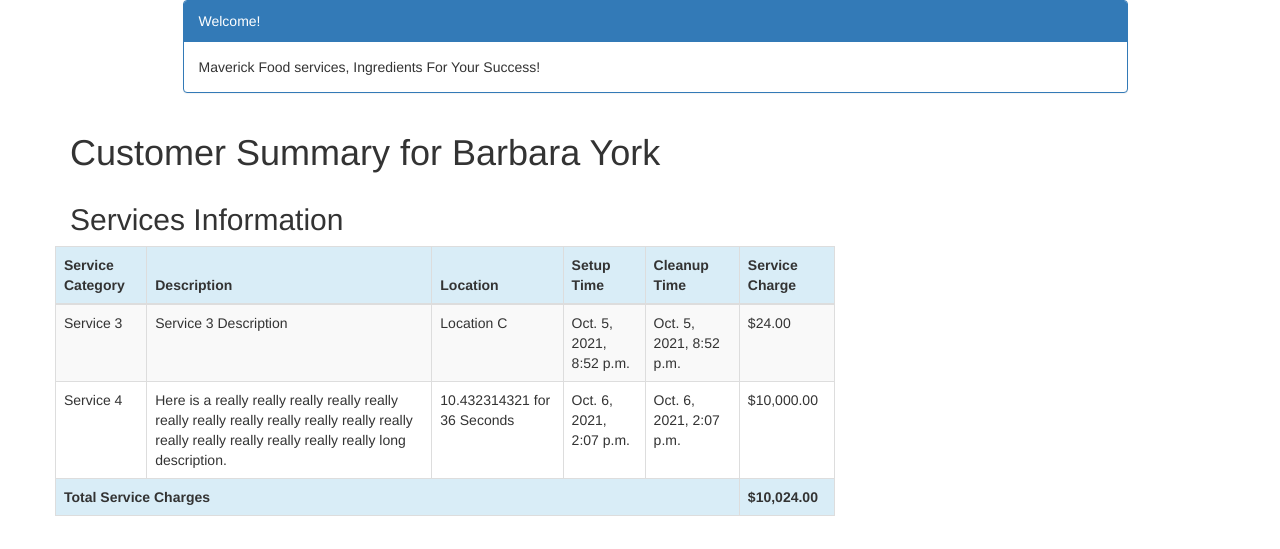
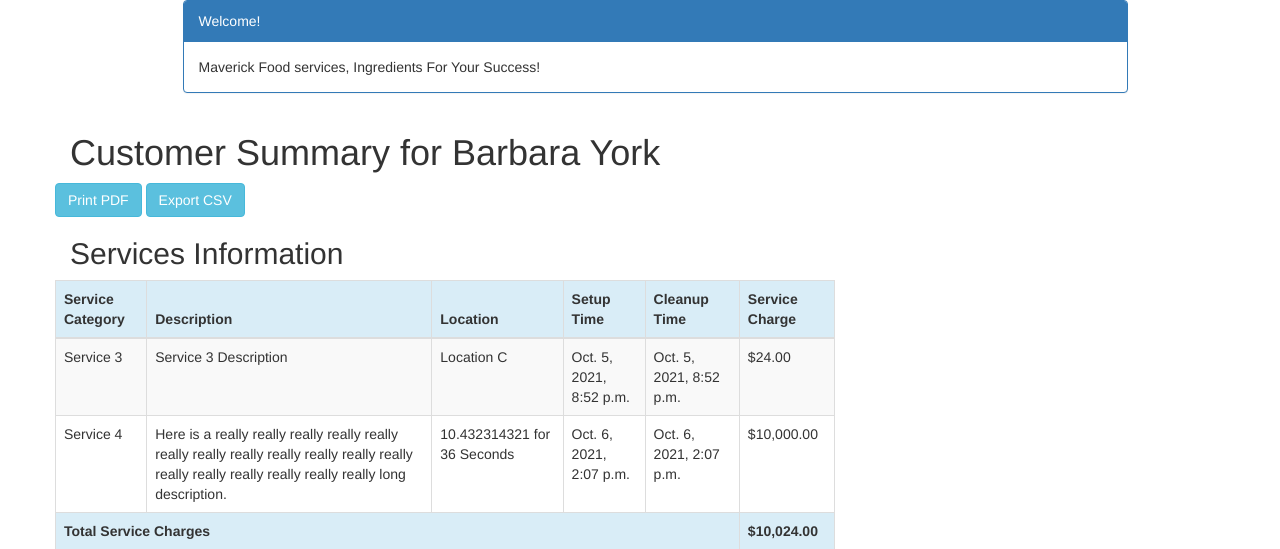
Before and after one commit to iHusk/3900-Assignment-2---mfscrm, a Django app: page /customer/1/summary/ in a window 1280 px wide. Shown: the part 52-601 px from the top of the page. Run offline with Django 3.2, Linux system fonts and the light colour scheme; the first user in the database is signed in; data comes from the database, SQL or seed files in the repository; some libraries are stand-ins or nearby versions.

Commit message:
Added Buttons, testing branches.

```diff
--- a/crm/templates/crm/summary.html
+++ b/crm/templates/crm/summary.html
@@ -17,6 +17,8 @@
     </div>
     <div class="row">
         <h1 style="padding-left: 15Px">Customer Summary for {{ customer.cust_name }}</h1>
+        <a href="" class="btn btn-info">Print PDF</a>
+        <a href="" class="btn btn-info">Export CSV</a>
     </div>
 
 
```
